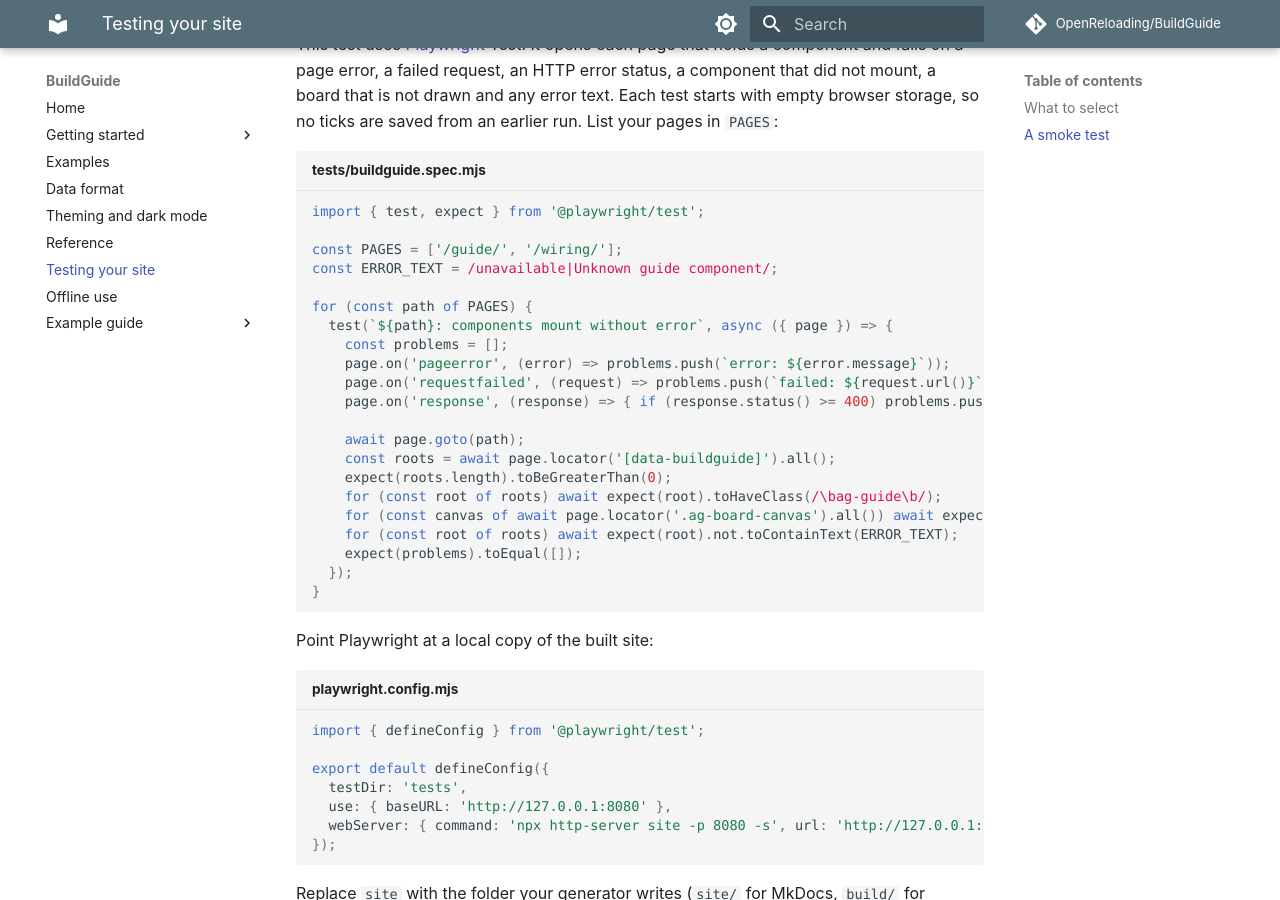
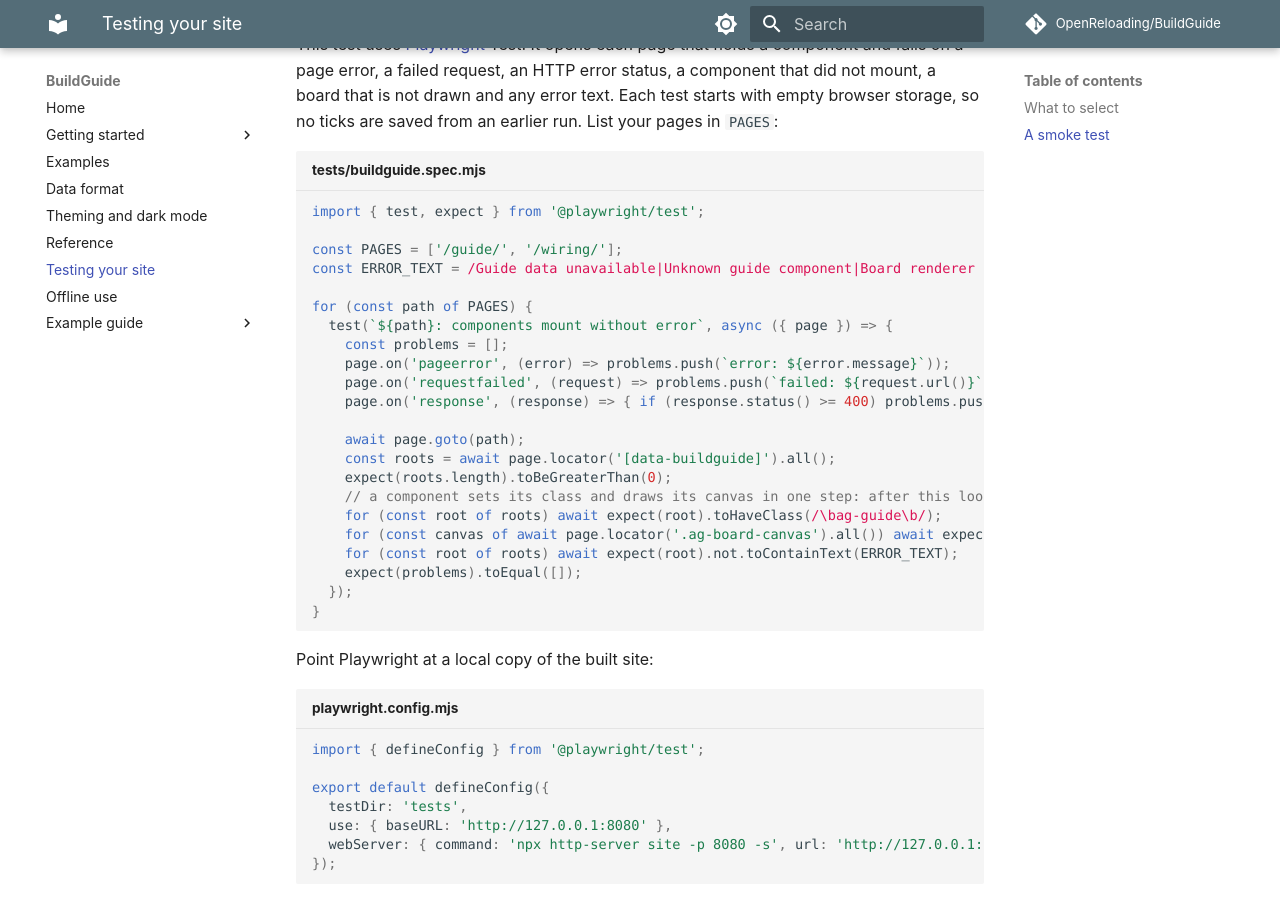
Before and after one commit to OpenReloading/BuildGuide, an MkDocs documentation site: the page built from docs/testing.md, in a window 1280 px wide and 900 px high, scrolled down 1212 px. Built offline with MkDocs 1.6.1 and Material for MkDocs 9.7.7, drawn with Linux system fonts in a browser that asks for light colours.

Commit message:
docs(core): address review of the testing and offline pages
Assisted-by: generative AI

```diff
--- a/docs/testing.md
+++ b/docs/testing.md
@@ -27,7 +27,7 @@
 import { test, expect } from '@playwright/test';
 
 const PAGES = ['/guide/', '/wiring/'];
-const ERROR_TEXT = /unavailable|Unknown guide component/;
+const ERROR_TEXT = /Guide data unavailable|Unknown guide component|Board renderer unavailable|Router unavailable/;
 
 for (const path of PAGES) {
   test(`${path}: components mount without error`, async ({ page }) => {
@@ -39,6 +39,7 @@
     await page.goto(path);
     const roots = await page.locator('[data-buildguide]').all();
     expect(roots.length).toBeGreaterThan(0);
+    // a component sets its class and draws its canvas in one step: after this loop every canvas is in the page
     for (const root of roots) await expect(root).toHaveClass(/\bag-guide\b/);
     for (const canvas of await page.locator('.ag-board-canvas').all()) await expect(canvas).toHaveAttribute('data-ready', 'true');
     for (const root of roots) await expect(root).not.toContainText(ERROR_TEXT);
```
Also changed, not shown: docs/offline.md (+2 -2 lines).
